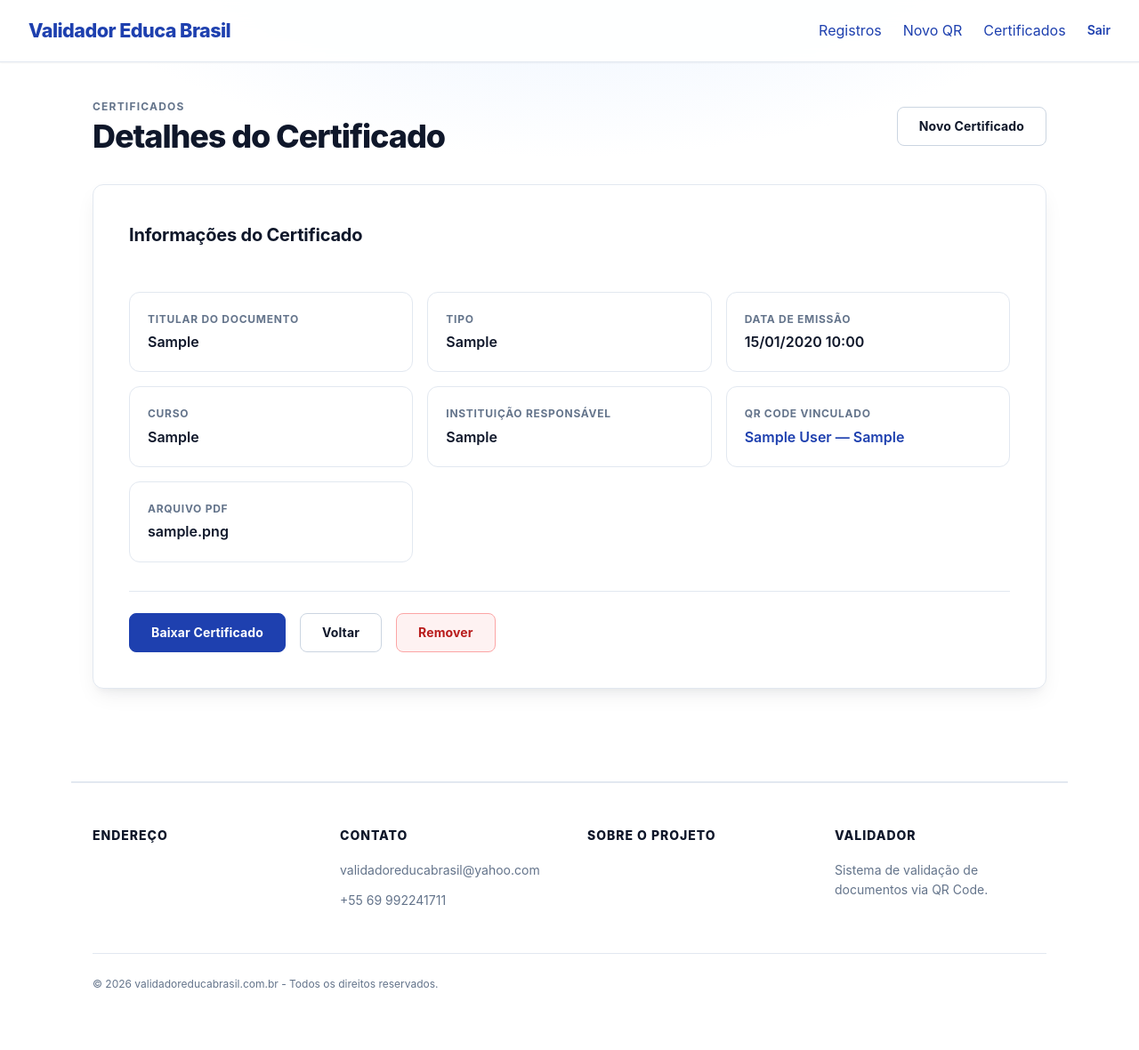
After one commit to Sangalletti/ProjetoIFROValidador, a Flask app: page /admin/certificados/1 in a window 1280 px wide. The commit adds this page. Shown: the whole page at 89% size. Run offline with Flask 3, Linux system fonts and the light colour scheme; a user stored in the database is signed in; tables that the repository leaves empty hold one stand-in row (values such as "Sample post"); some libraries are stand-ins or nearby versions.

Commit message:
Versão 3.0 funcional

```diff
--- a/app.py
+++ b/app.py
@@ -131,6 +131,13 @@ class QrRecord(db.Model):
     created_at = db.Column(db.DateTime(timezone=True), default=utc_now, nullable=False)
     revoked_at = db.Column(db.DateTime(timezone=True), nullable=True)
 
+    certificate = db.relationship(
+        "Certificate",
+        back_populates="qr_record",
+        uselist=False,
+        cascade="all, delete-orphan",
+    )
+
     @property
     def formatted_cpf(self):
         return format_cpf(self.cpf)
@@ -138,6 +145,30 @@ class QrRecord(db.Model):
     @property
     def status_label(self):
         return "Ativo" if self.is_active else "Revogado"
+
+
+class Certificate(db.Model):
+    __tablename__ = "certificates"
+
+    id = db.Column(db.Integer, primary_key=True)
+
+    qr_record_id = db.Column(
+        db.Integer,
+        db.ForeignKey("qr_records.id", ondelete="CASCADE"),
+        nullable=False,
+        unique=True,
+    )
+
+    titular = db.Column(db.String(200), nullable=False)
+    tipo = db.Column(db.String(200), nullable=False)
+    data_emissao = db.Column(db.DateTime, nullable=False)
+    curso = db.Column(db.String(200), nullable=False)
+    instituicao = db.Column(db.String(200), nullable=False)
+
+    pdf_filename = db.Column(db.String(255))
+    pdf_data = db.Column(db.LargeBinary)
+
+    qr_record = db.relationship("QrRecord", back_populates="certificate")
 
 
 class LoginForm(FlaskForm):
@@ -171,7 +202,9 @@ class TokenGenerationError(RuntimeError):
 
 
 def build_public_url(token):
-    base_url = current_app_config("BASE_URL").rstrip("/")
+    base_url = current_app_config("BASE_URL").strip().rstrip("/")
+    if not base_url.startswith(("http://", "https://")):
+        base_url = f"https://{base_url}"
     return f"{base_url}{url_for('public.validate_qr', token=token)}"
 
 
@@ -292,6 +325,132 @@ def qrcodes():
     records = QrRecord.query.order_by(QrRecord.created_at.desc()).all()
     return render_template("admin/qrcodes.html", records=records)
 
+def _parse_emission_datetime(value):
+    if not value:
+        raise ValueError("Informe a data de emissão.")
+    return datetime.fromisoformat(value)
+
+
+@admin_bp.route("/certificados/cadastrar", methods=["GET", "POST"])
+@login_required
+def cadastrar_certificado():
+    records = (
+        QrRecord.query.filter_by(is_active=True)
+        .outerjoin(Certificate)
+        .filter(Certificate.id.is_(None))
+        .order_by(QrRecord.full_name)
+        .all()
+    )
+
+    if request.method == "POST":
+        qr_record_id = request.form.get("qr_record_id", "").strip()
+        titular = request.form.get("titular", "").strip()
+        tipo = request.form.get("tipo", "").strip()
+        curso = request.form.get("curso", "").strip()
+        instituicao = request.form.get("instituicao", "").strip()
+        pdf = request.files.get("pdf_certificado")
+
+        if not qr_record_id:
+            flash("Selecione um QR Code.", "error")
+            return redirect(url_for("admin.cadastrar_certificado"))
+
+        record = QrRecord.query.filter_by(id=qr_record_id, is_active=True).first()
+        if not record:
+            flash("QR Code inválido ou inativo.", "error")
+            return redirect(url_for("admin.cadastrar_certificado"))
+
+        if Certificate.query.filter_by(qr_record_id=record.id).first():
+            flash("Este QR Code já possui um certificado vinculado.", "error")
+            return redirect(url_for("admin.cadastrar_certificado"))
+
+        if not pdf or not pdf.filename:
+            flash("Envie o arquivo PDF do certificado.", "error")
+            return redirect(url_for("admin.cadastrar_certificado"))
+
+        if not pdf.filename.lower().endswith(".pdf"):
+            flash("O arquivo deve estar no formato PDF.", "error")
+            return redirect(url_for("admin.cadastrar_certificado"))
+
+        pdf_bytes = pdf.read()
+        if not pdf_bytes:
+            flash("O arquivo PDF está vazio.", "error")
+            return redirect(url_for("admin.cadastrar_certificado"))
+
+        try:
+            data_emissao = _parse_emission_datetime(request.form.get("data_emissao"))
+        except ValueError:
+            flash("Data de emissão inválida.", "error")
+            return redirect(url_for("admin.cadastrar_certificado"))
+
+        if not all([titular, tipo, curso, instituicao]):
+            flash("Preencha todos os campos obrigatórios.", "error")
+            return redirect(url_for("admin.cadastrar_certificado"))
+
+        certificate = Certificate(
+            qr_record_id=record.id,
+            titular=titular,
+            tipo=tipo,
+            data_emissao=data_emissao,
+            curso=curso,
+            instituicao=instituicao,
+            pdf_filename=pdf.filename,
+            pdf_data=pdf_bytes,
+        )
+
+        db.session.add(certificate)
+
+        try:
+            db.session.commit()
+        except IntegrityError:
+            db.session.rollback()
+            flash("Este QR Code já possui um certificado vinculado.", "error")
+            return redirect(url_for("admin.cadastrar_certificado"))
+
+        flash("Certificado cadastrado com sucesso.", "success")
+        return redirect(url_for("admin.certificado_detail", certificate_id=certificate.id))
+
+    return render_template("admin/cadastrar_certificado.html", records=records)
+
+@public_bp.get("/certificados/<int:certificate_id>")
+def download_public_certificate(certificate_id):
+    certificate = db.get_or_404(Certificate, certificate_id)
+
+    if not certificate.pdf_data:
+        abort(404)
+
+    record = certificate.qr_record
+    if not record or not record.is_active:
+        abort(404)
+
+    return send_file(
+        BytesIO(certificate.pdf_data),
+        mimetype="application/pdf",
+        as_attachment=True,
+        download_name=certificate.pdf_filename or "certificado.pdf",
+    )
+
+@public_bp.get("/v/<token>")
+def validate_qr(token):
+
+    token_digest = hash_token(token)
+
+    record = QrRecord.query.filter_by(
+        token_hash=token_digest,
+        is_active=True
+    ).first()
+
+    if not record:
+        return render_template("public/invalid.html"), 404
+
+    certificate = Certificate.query.filter_by(
+        qr_record_id=record.id
+    ).first()
+
+    return render_template(
+        "public/valid.html",
+        record=record,
+        certificate=certificate
+    )
 
 @admin_bp.route("/qrcodes/new", methods=["GET", "POST"])
 @login_required
@@ -313,6 +472,39 @@ def new_qrcode():
 
     return render_template("admin/new_qrcode.html", form=form)
 
+@admin_bp.get("/certificados/<int:certificate_id>")
+@login_required
+def certificado_detail(certificate_id):
+    certificate = db.get_or_404(Certificate, certificate_id)
+    return render_template("admin/certificado_detail.html", certificate=certificate)
+
+
+@admin_bp.get("/certificados/<int:certificate_id>/delete")
+@login_required
+def delete_certificado_confirm(certificate_id):
+    certificate = db.get_or_404(Certificate, certificate_id)
+    return render_template(
+        "admin/delete_certificado.html",
+        certificate=certificate,
+        form=DeleteRecordForm(),
+    )
+
+
+@admin_bp.post("/certificados/<int:certificate_id>/delete")
+@login_required
+def delete_certificado(certificate_id):
+    form = DeleteRecordForm()
+    if not form.validate_on_submit():
+        abort(400)
+
+    certificate = db.get_or_404(Certificate, certificate_id)
+    titular = certificate.titular
+    db.session.delete(certificate)
+    db.session.commit()
+    current_app.logger.info(f"Certificado deletado: ID={certificate_id}, titular={titular}")
+    flash("Certificado removido.", "success")
+    return redirect(url_for("admin.qrcodes"))
+
 
 @admin_bp.get("/qrcodes/<int:record_id>")
 @login_required
@@ -320,7 +512,13 @@ def qrcode_detail(record_id):
     record = db.get_or_404(QrRecord, record_id)
     token = _remembered_token_for(record)
     public_url = build_public_url(token) if token else None
-    return render_template("admin/qrcode_detail.html", record=record, public_url=public_url)
+    certificate = Certificate.query.filter_by(qr_record_id=record.id).first()
+    return render_template(
+        "admin/qrcode_detail.html",
+        record=record,
+        public_url=public_url,
+        certificate=certificate,
+    )
 
 
 @admin_bp.get("/qrcodes/<int:record_id>/png")
@@ -384,17 +582,6 @@ def delete_qrcode(record_id):
     flash("Registro apagado.", "success")
     return redirect(url_for("admin.qrcodes"))
 
-
-@public_bp.get("/v/<token>")
-def validate_qr(token):
-    token_digest = hash_token(token)
-    record = QrRecord.query.filter_by(token_hash=token_digest, is_active=True).first()
-    if not record:
-        return render_template("public/invalid.html"), 404
-
-    return render_template("public/valid.html", record=record)
-
-
 def _safe_next_url():
     target = request.args.get("next")
     if target and target.startswith("/") and not target.startswith("//"):
@@ -437,7 +624,10 @@ def _setup_logging(app):
 
 def _validate_config(app):
     base_url = app.config.get("BASE_URL", "").strip()
-    if not base_url or base_url == "validadoreducabrasil.com.br":
+    if not base_url or base_url in {
+        "validadoreducabrasil.com.br",
+        "https://validadoreducabrasil.com.br",
+    }:
         app.logger.warning("BASE_URL usando valor padrão. Configure para produção.")
 
 
@@ -456,7 +646,7 @@ def create_app(test_config=None):
     app.config.update(
         SECRET_KEY=secret_key or "test-key-do-not-use",
         SQLALCHEMY_DATABASE_URI=os.environ.get("DATABASE_URL", "sqlite:///validador_educa_brasil.sqlite3"),
-        BASE_URL=os.environ.get("BASE_URL", "validadoreducabrasil.com.br"),
+        BASE_URL=os.environ.get("BASE_URL", "https://validadoreducabrasil.com.br"),
         DEBUG=_env_bool("DEBUG", False),
         TESTING=bool(test_config),
     )
@@ -527,6 +717,8 @@ def create_app(test_config=None):
     def handle_500_error(error):
         current_app.logger.error(f"Erro interno: {error}", exc_info=True)
         flash("Erro interno do servidor. Tente novamente mais tarde.", "error")
+        if current_user.is_authenticated:
+            return redirect(url_for("admin.qrcodes")), 500
         return redirect(url_for("admin.login")), 500
 
     _register_cli(app)
@@ -563,6 +755,19 @@ def _register_cli(app):
         db.session.commit()
         click.echo(f"Admin criado: {username}")
 
+def _sqlite_table_columns(table_name):
+    rows = db.session.execute(text(f"PRAGMA table_info({table_name})")).fetchall()
+    return {row[1] for row in rows}
+
+
+def _sqlite_add_column_if_missing(table_name, column_name, column_type):
+    if column_name not in _sqlite_table_columns(table_name):
+        db.session.execute(
+            text(f"ALTER TABLE {table_name} ADD COLUMN {column_name} {column_type}")
+        )
+        return True
+    return False
+
 
 def _ensure_schema(app):
     with app.app_context():
@@ -570,12 +775,14 @@ def _ensure_schema(app):
         if db.engine.dialect.name != "sqlite":
             return
 
-        columns = {
-            row[1]
-            for row in db.session.execute(text("PRAGMA table_info(qr_records)")).fetchall()
-        }
-        if "qr_png" not in columns:
-            db.session.execute(text("ALTER TABLE qr_records ADD COLUMN qr_png BLOB"))
+        changed = False
+        changed |= _sqlite_add_column_if_missing("qr_records", "qr_png", "BLOB")
+
+        if _sqlite_table_columns("certificates"):
+            changed |= _sqlite_add_column_if_missing("certificates", "pdf_filename", "VARCHAR(255)")
+            changed |= _sqlite_add_column_if_missing("certificates", "pdf_data", "BLOB")
+
+        if changed:
             db.session.commit()
 
 
--- a/static/styles.css
+++ b/static/styles.css
@@ -114,12 +114,13 @@ body {
   flex-direction: column;
   min-height: 100vh;
   margin: 0;
-  background: var(--bg);
+  background:
+    radial-gradient(ellipse 80% 50% at 50% -20%, var(--primary-light) 0%, transparent 70%),
+    var(--bg);
   color: var(--ink);
   font-family: var(--font);
   font-size: var(--t-base);
   line-height: 1.6;
-  /* Suavização de fontes */
   -webkit-font-smoothing: antialiased;
   -moz-osx-font-smoothing: grayscale;
 }
@@ -720,7 +757,12 @@ tbody tr:hover td {
   display: flex;
   flex-direction: column;
   padding: var(--sp-10);
-  min-width: 0; /* previne overflow em flex */
+  min-width: 0;
+}
+
+.detail-panel > h2 {
+  margin-bottom: var(--sp-6);
+  font-size: var(--t-xl);
 }
 
 .qr-panel {
@@ -1060,3 +1163,101 @@ tbody tr:hover td {
     text-align: center;
   }
 }
+
+
+
+
+.download-btn {
+  display: inline-flex;
+  align-items: center;
+  justify-content: center;
+  gap: var(--sp-2);
+  min-width: 240px;
+  min-height: 52px;
+  padding: 0 var(--sp-8);
+  border: 1.5px solid var(--primary);
+  border-radius: var(--r-lg);
+  background: var(--primary);
+  color: #fff;
+  font-size: var(--t-base);
+  font-weight: 700;
+  text-decoration: none;
+  cursor: pointer;
+  box-shadow: var(--shadow-md);
+  transition:
+    background-color var(--dur) var(--ease),
+    border-color var(--dur) var(--ease),
+    box-shadow var(--dur) var(--ease),
+    transform 80ms var(--ease);
+}
+
+.download-btn::before {
+  content: "↓";
+  font-size: 1.1rem;
+  line-height: 1;
+}
+
+.download-btn:hover {
+  background: var(--primary-dark);
+  border-color: var(--primary-dark);
+  color: #fff;
+  text-decoration: none;
+  transform: translateY(-1px);
+  box-shadow: var(--shadow-lg);
+}
+
+.download-btn:active {
+  transform: translateY(1px);
+}
+
+.download-btn:focus-visible {
+  outline: none;
+  box-shadow: var(--shadow-lg), 0 0 0 4px var(--primary-ring);
+}
+
+.details-grid {
+  display: grid;
+  grid-template-columns: repeat(auto-fill, minmax(240px, 1fr));
+  gap: var(--sp-4);
+  margin-top: var(--sp-6);
+}
+
+.detail-item {
+  display: flex;
+  flex-direction: column;
+  gap: var(--sp-1);
+  padding: var(--sp-5);
+  border: 1px solid var(--line);
+  border-radius: var(--r-lg);
+  background: var(--bg);
+  transition: border-color var(--dur) var(--ease), box-shadow var(--dur) var(--ease);
+}
+
+.detail-item:hover {
+  border-color: var(--line-strong);
+  box-shadow: var(--shadow-sm);
+}
+
+.detail-label {
+  font-size: var(--t-xs);
+  font-weight: 700;
+  letter-spacing: .06em;
+  text-transform: uppercase;
+  color: var(--muted);
+}
+
+.detail-value {
+  font-size: var(--t-base);
+  font-weight: 600;
+  color: var(--ink);
+  word-break: break-word;
+}
+
+.actions-bar {
+  display: flex;
+  flex-wrap: wrap;
+  gap: var(--sp-4);
+  margin-top: var(--sp-8);
+  padding-top: var(--sp-6);
+  border-top: 1px solid var(--line);
+}
--- /dev/null
+++ b/templates/admin/certificado_detail.html
@@ -0,0 +1,76 @@
+{% extends "base.html" %}
+{% block title %}Detalhes do Certificado{% endblock %}
+
+{% block content %}
+<section class="page-heading">
+  <div class="heading-meta">
+    <p class="eyebrow">Certificados</p>
+    <h1>Detalhes do Certificado</h1>
+  </div>
+
+  <a href="{{ url_for('admin.cadastrar_certificado') }}" class="button button-secondary">
+    Novo Certificado
+  </a>
+</section>
+
+<section class="detail-panel">
+  <h2>Informações do Certificado</h2>
+
+  <div class="details-grid">
+    <div class="detail-item">
+      <span class="detail-label">Titular do Documento</span>
+      <span class="detail-value">{{ certificate.titular }}</span>
+    </div>
+
+    <div class="detail-item">
+      <span class="detail-label">Tipo</span>
+      <span class="detail-value">{{ certificate.tipo }}</span>
+    </div>
+
+    <div class="detail-item">
+      <span class="detail-label">Data de Emissão</span>
+      <span class="detail-value">{{ certificate.data_emissao.strftime('%d/%m/%Y %H:%M') }}</span>
+    </div>
+
+    <div class="detail-item">
+      <span class="detail-label">Curso</span>
+      <span class="detail-value">{{ certificate.curso }}</span>
+    </div>
+
+    <div class="detail-item">
+      <span class="detail-label">Instituição Responsável</span>
+      <span class="detail-value">{{ certificate.instituicao }}</span>
+    </div>
+
+    <div class="detail-item">
+      <span class="detail-label">QR Code Vinculado</span>
+      <span class="detail-value">
+        {% if certificate.qr_record %}
+        <a href="{{ url_for('admin.qrcode_detail', record_id=certificate.qr_record_id) }}">
+          {{ certificate.qr_record.full_name }} — {{ certificate.qr_record.formatted_cpf }}
+        </a>
+        {% else %}
+        #{{ certificate.qr_record_id }}
+        {% endif %}
+      </span>
+    </div>
+
+    <div class="detail-item">
+      <span class="detail-label">Arquivo PDF</span>
+      <span class="detail-value">{{ certificate.pdf_filename or '—' }}</span>
+    </div>
+  </div>
+
+  <div class="actions-bar">
+    <a href="{{ url_for('public.download_public_certificate', certificate_id=certificate.id) }}" class="button button-primary">
+      Baixar Certificado
+    </a>
+    <a href="{{ url_for('admin.qrcodes') }}" class="button button-secondary">
+      Voltar
+    </a>
+    <a href="{{ url_for('admin.delete_certificado_confirm', certificate_id=certificate.id) }}" class="button button-outline-danger">
+      Remover
+    </a>
+  </div>
+</section>
+{% endblock %}
--- a/templates/base.html
+++ b/templates/base.html
@@ -13,6 +13,7 @@
       <nav class="nav">
         <a href="{{ url_for('admin.qrcodes') }}">Registros</a>
         <a href="{{ url_for('admin.new_qrcode') }}">Novo QR</a>
+        <a href="{{ url_for('admin.cadastrar_certificado') }}">Certificados</a>
         <form class="nav-form" method="post" action="{{ url_for('admin.logout') }}">
           {{ logout_form.csrf_token }}
           <button class="link-button" type="submit">Sair</button>
@@ -38,9 +39,7 @@
     <div class="footer-content">
       <div class="footer-section">
         <span class="footer-title">Endereço</span>
-        <p>Rodovia RO-257, Km 13,<br>
-           Sentido Machadinho do Oeste (Zona Rural),<br>
-           Ariquemes/RO.</p>
+        <p></p>
       </div>
 
       <div class="footer-section">
@@ -51,14 +50,12 @@
 
       <div class="footer-section description-column">
         <span class="footer-title">Sobre o Projeto</span>
-        <p>Projeto desenvolvido no IFRO Campus Ariquemes com o objetivo de gerar, validar e armazenar certificados educacionais com total segurança e autenticidade.</p>
+        <p></p>
       </div>
 
       <div class="footer-section">
-        <span class="footer-title">Parceiros</span>
-        <div class="partner-logos">
-          <img src="{{ url_for('static', filename='img/ifro.png') }}" alt="Logo IFRO" class="footer-logo">
-        </div>
+        <span class="footer-title">Validador</span>
+        <p>Sistema de validação de documentos via QR Code.</p>
       </div>
     </div>
 
```
Also changed, not shown: other parts of static/styles.css (+98 -1 lines), templates/admin/cadastrar_certificado.html (added, +75 -0 lines), templates/admin/delete_certificado.html (added, +37 -0 lines), templates/admin/qrcode_detail.html (+10 -0 lines), templates/admin/qrcodes.html (+35 -4 lines), templates/public/valid.html (+21 -0 lines), static/img/ifro.png (deleted).
